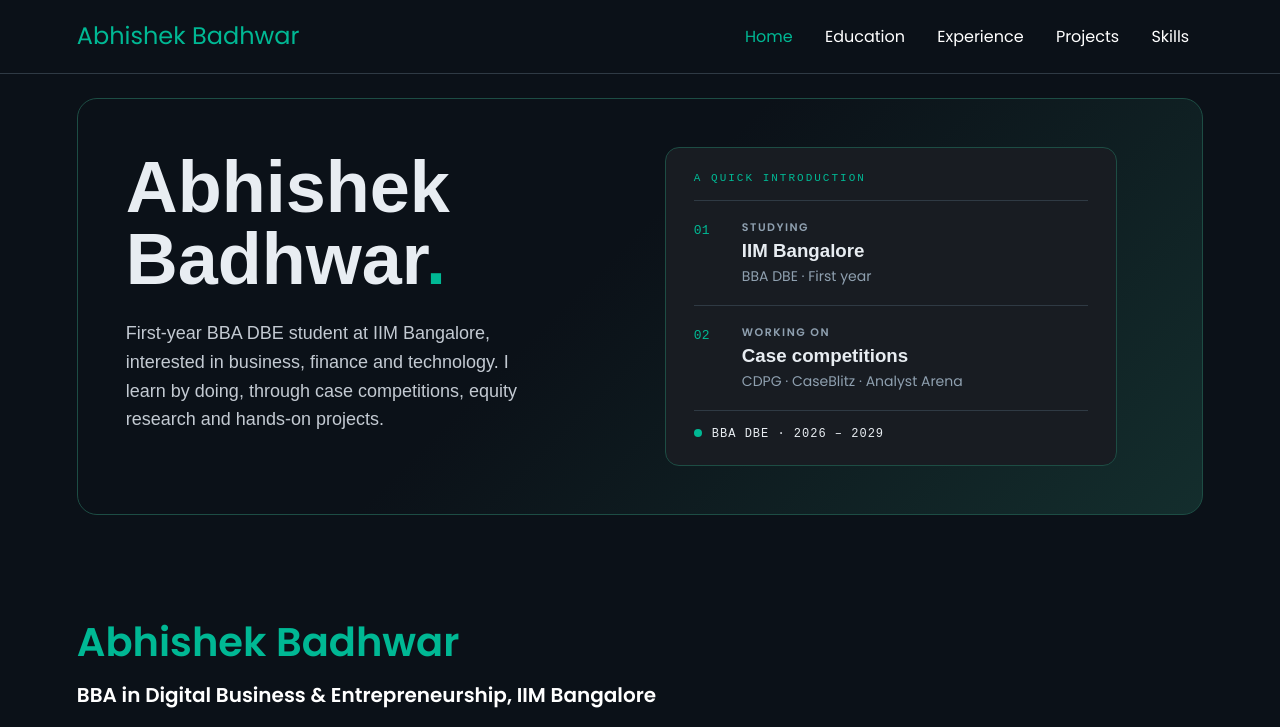
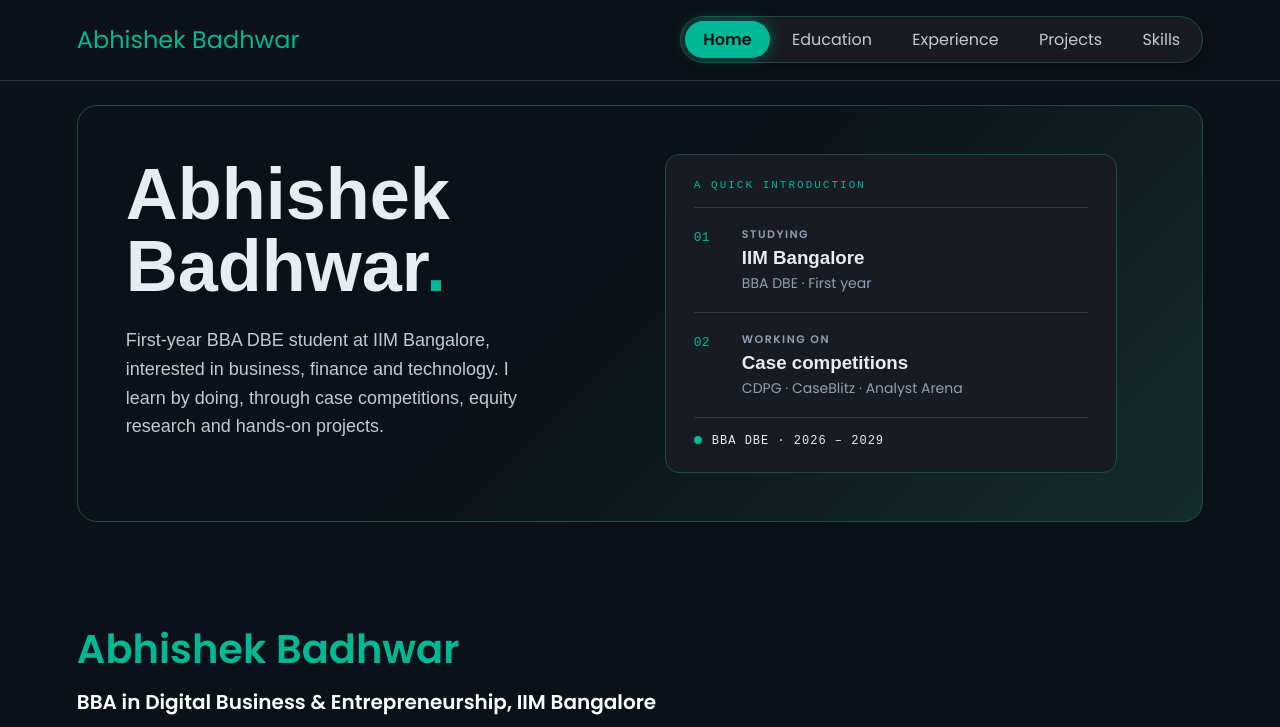
Before and after one commit to budhwarabhi27/Abhishek-Badhwar-Portfolio, a plain HTML site: page index.html in a window 1280 px wide. Shown: the top 727 px of the page. Drawn offline with nearby package versions, Linux system fonts and the light colour scheme.

Commit message:
Update stylesheet.css

```diff
--- a/stylesheet.css
+++ b/stylesheet.css
@@ -49,7 +49,7 @@ header {
 .logo {
 	float: left;
 	font-size: 24px;
-	line-height: 40px;
+	line-height: 48px;
 	color: #00b894;
 	text-decoration: none;
 }
@@ -60,18 +60,31 @@ header {
 
 nav {
 	float: right;
+	padding: 4px;
+	background-color: #181c22;
+	border: 1px solid #1d4d44;
+	border-radius: 40px;
+	box-shadow: 0 4px 16px rgba(0, 0, 0, 0.35);
 }
 
 nav a {
 	display: inline-block;
-	padding: 8px 14px;
-	color: #ffffff;
+	padding: 6px 18px;
+	color: #c3cad2;
 	text-decoration: none;
+	border-radius: 30px;
 }
 
-nav a:hover,
+nav a:hover {
+	background-color: #1d4d44;
+	color: #ffffff;
+}
+
 nav a.active {
-	color: #00b894;
+	background-color: #00b894;
+	color: #0b1118;
+	font-weight: 600;
+	box-shadow: 0 0 14px rgba(0, 184, 148, 0.45);
 }
 
 .button {
@@ -341,14 +354,17 @@ footer p {
 	.logo {
 		display: block;
 		float: none;
+		line-height: 40px;
 	}
 
 	nav {
 		float: none;
+		display: inline-block;
+		margin-top: 12px;
 	}
 
 	nav a {
-		padding: 6px 12px 6px 0;
+		padding: 6px 12px;
 	}
 
 	.card-text {
```
